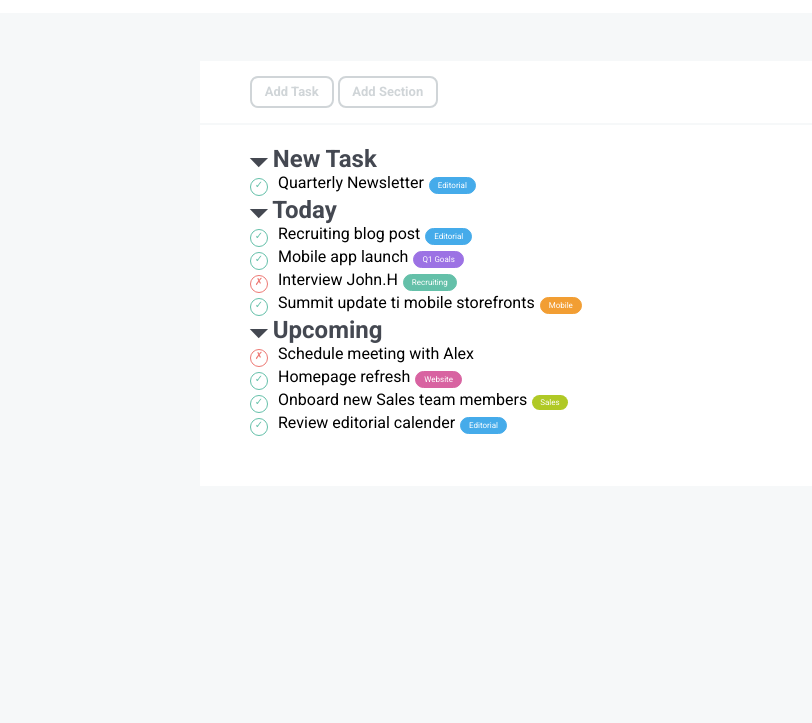
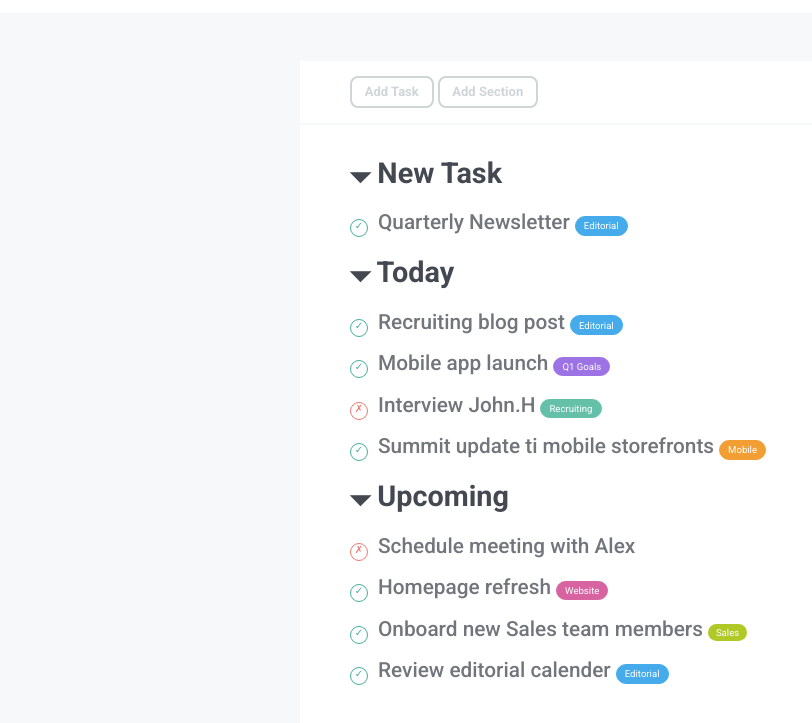
Before and after one commit to RiccardoMont/html-css-toboolist, a plain HTML site: page index.html in a window 1280 px wide. Shown: the part 69-792 px from the top of the page, without its empty margins (0-812 px from the left). Drawn offline with Linux system fonts and the light colour scheme.

Commit message:
interlinea, colori e font sizes ultimati

```diff
--- a/style.css
+++ b/style.css
@@ -20,7 +20,7 @@
     --mobile-orange: #f29e33;
     --website-purple: #d863a1;
     --sales-lightgreen: #b0c926;
-    --check-greenblue: #a0dace;
+    --check-greenblue: #44af9a;
     --cross-red: #ed7873;
 }
 
@@ -65,8 +65,8 @@ main{
     padding-left: 50px;
     padding-top: 15px;
     padding-bottom: 15px;
-    margin-left: 200px;
-    margin-right: 200px;
+    margin-left: 300px;
+    margin-right: 300px;
 }
 
 .lists{
@@ -74,8 +74,8 @@ main{
     padding-left: 50px;
     padding-top: 20px;
     padding-bottom: 50px;
-    margin-left: 200px;
-    margin-right: 200px;
+    margin-left: 300px;
+    margin-right: 300px;
 }
 
 /*main*/
@@ -118,6 +118,8 @@ button:focus{
 
 h2{
     color:var(--titoli_sezioni-lightblack);
+    line-height: 2;
+    font-size: 1.8rem;
 }
 
 /*Titoli delle sezioni*/
@@ -133,8 +135,8 @@ li.check:before {
     font-size: 10px;
     width: 1rem;
     height: 1rem;
-    color: var(--recruiting-green);
-    border: 0.05rem solid var(--recruiting-green);
+    color: var(--check-greenblue);
+    border: 0.05rem solid var(--check-greenblue);
     border-radius: 50%;
     text-align: center;
     margin-right: 10px;
@@ -157,11 +159,15 @@ li.cross:before{
 
 .compiti{
     display: inline-block;
+    line-height: 2;
+    color: var(--elementi_lista-grey);
+    font-weight: 500;
+    font-size: 1.3rem;
 }
 
 .attributo{
     display: inline-block;
-    font-size: 8px;
+    font-size: 0.6rem;
     color: var(--sfondo_sezioni-white);
     padding:0.2rem 0.5rem;
     border-top-left-radius: 1rem;
```
